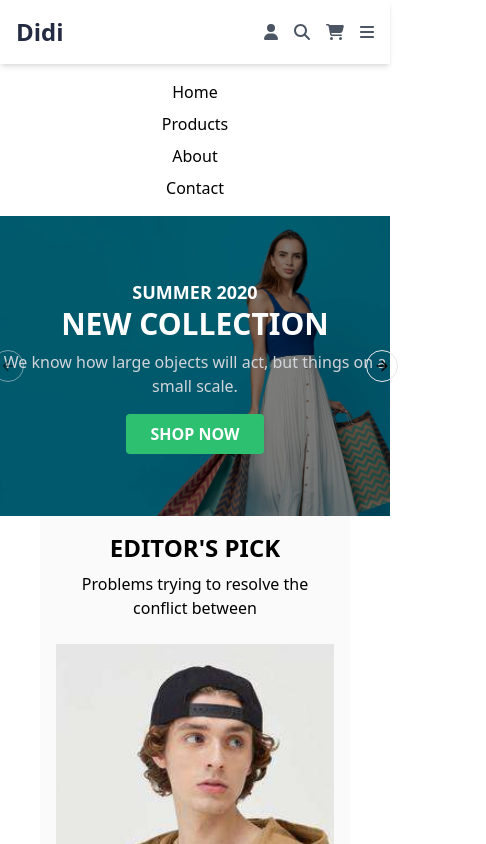
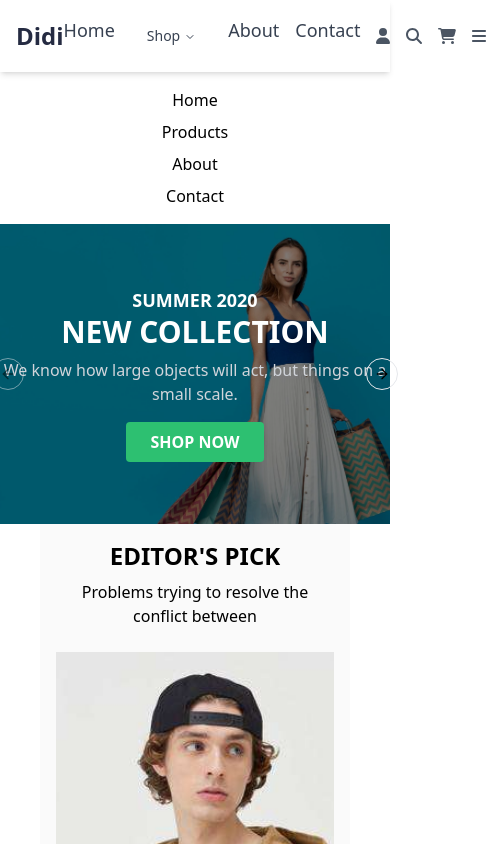
Before and after one commit to didemdemir11/eCommerceProject, a React (Vite) app in the folder e-commerce-app/: page / in a window 390 px wide. Shown: the top 844 px of the page, 486 px wide, since content can reach past the window. Built offline with nearby package versions, Linux system fonts and the light colour scheme.

Commit message:
create navigation menubar for header

```diff
--- a/e-commerce-app/package.json
+++ b/e-commerce-app/package.json
@@ -14,6 +14,7 @@
     "@fortawesome/free-brands-svg-icons": "^6.6.0",
     "@fortawesome/free-solid-svg-icons": "^6.6.0",
     "@fortawesome/react-fontawesome": "^0.2.2",
+    "@radix-ui/react-navigation-menu": "^1.2.1",
     "@radix-ui/react-slot": "^1.1.0",
     "autoprefixer": "^10.4.20",
     "axios": "^1.7.7",
--- a/e-commerce-app/src/components/layout/Header.jsx
+++ b/e-commerce-app/src/components/layout/Header.jsx
@@ -1,5 +1,5 @@
 import React from "react";
-import { Link } from "react-router-dom";
+import { Link, useLocation } from "react-router-dom";
 import { FontAwesomeIcon } from "@fortawesome/react-fontawesome";
 import {
   faUser,
@@ -24,8 +24,20 @@
   CarouselNext,
   CarouselPrevious,
 } from "@/components/ui/carousel";
+import {
+  NavigationMenu,
+  NavigationMenuContent,
+  NavigationMenuIndicator,
+  NavigationMenuItem,
+  NavigationMenuLink,
+  NavigationMenuList,
+  NavigationMenuTrigger,
+  NavigationMenuViewport,
+} from "@/components/ui/navigation-menu";
 
 const Header = () => {
+  const location = useLocation();
+  const isHomePage = location.pathname === "/";
   return (
     <>
       <div className="w-full">
@@ -54,6 +66,42 @@
           </div>
 
           <div className="md:hidden flex space-x-4">
+            <Link to="/" className="text-lg text-gray-700">
+              Home
+            </Link>
+
+            {/* Shop Menüsü */}
+            <NavigationMenu className="text-lg text-gray-700">
+              <NavigationMenuList>
+                <NavigationMenuItem>
+                  <NavigationMenuTrigger>Shop</NavigationMenuTrigger>
+                  <NavigationMenuContent>
+                    <ul className="p-4">
+                      <li>
+                        <NavigationMenuLink asChild>
+                          <Link to="/shop/women">Kadın</Link>
+                        </NavigationMenuLink>
+                      </li>
+                      <li>
+                        <NavigationMenuLink asChild>
+                          <Link to="/shop/men">Erkek</Link>
+                        </NavigationMenuLink>
+                      </li>
+                    </ul>
+                  </NavigationMenuContent>
+                  {/* Navigation Menu Indicator */}
+                  <NavigationMenuIndicator className="absolute top-full" />
+                </NavigationMenuItem>
+              </NavigationMenuList>
+              <NavigationMenuViewport />
+            </NavigationMenu>
+
+            <Link to="/about" className="text-lg text-gray-700">
+              About
+            </Link>
+            <Link to="/contact" className="text-lg text-gray-700">
+              Contact
+            </Link>
             <button>
               <FontAwesomeIcon icon={faUser} className="text-gray-600" />
             </button>
--- /dev/null
+++ b/e-commerce-app/src/components/ui/navigation-menu.jsx
@@ -0,0 +1,104 @@
+import * as React from "react"
+import * as NavigationMenuPrimitive from "@radix-ui/react-navigation-menu"
+import { cva } from "class-variance-authority"
+import { ChevronDown } from "lucide-react"
+
+import { cn } from "@/lib/utils"
+
+const NavigationMenu = React.forwardRef(({ className, children, ...props }, ref) => (
+  <NavigationMenuPrimitive.Root
+    ref={ref}
+    className={cn(
+      "relative z-10 flex max-w-max flex-1 items-center justify-center",
+      className
+    )}
+    {...props}>
+    {children}
+    <NavigationMenuViewport />
+  </NavigationMenuPrimitive.Root>
+))
+NavigationMenu.displayName = NavigationMenuPrimitive.Root.displayName
+
+const NavigationMenuList = React.forwardRef(({ className, ...props }, ref) => (
+  <NavigationMenuPrimitive.List
+    ref={ref}
+    className={cn(
+      "group flex flex-1 list-none items-center justify-center space-x-1",
+      className
+    )}
+    {...props} />
+))
+NavigationMenuList.displayName = NavigationMenuPrimitive.List.displayName
+
+const NavigationMenuItem = NavigationMenuPrimitive.Item
+
+const navigationMenuTriggerStyle = cva(
+  "group inline-flex h-10 w-max items-center justify-center rounded-md bg-background px-4 py-2 text-sm font-medium transition-colors hover:bg-accent hover:text-accent-foreground focus:bg-accent focus:text-accent-foreground focus:outline-none disabled:pointer-events-none disabled:opacity-50 data-[active]:bg-accent/50 data-[state=open]:bg-accent/50"
+)
+
+const NavigationMenuTrigger = React.forwardRef(({ className, children, ...props }, ref) => (
+  <NavigationMenuPrimitive.Trigger
+    ref={ref}
+    className={cn(navigationMenuTriggerStyle(), "group", className)}
+    {...props}>
+    {children}{" "}
+    <ChevronDown
+      className="relative top-[1px] ml-1 h-3 w-3 transition duration-200 group-data-[state=open]:rotate-180"
+      aria-hidden="true" />
+  </NavigationMenuPrimitive.Trigger>
+))
+NavigationMenuTrigger.displayName = NavigationMenuPrimitive.Trigger.displayName
+
+const NavigationMenuContent = React.forwardRef(({ className, ...props }, ref) => (
+  <NavigationMenuPrimitive.Content
+    ref={ref}
+    className={cn(
+      "left-0 top-0 w-full data-[motion^=from-]:animate-in data-[motion^=to-]:animate-out data-[motion^=from-]:fade-in data-[motion^=to-]:fade-out data-[motion=from-end]:slide-in-from-right-52 data-[motion=from-start]:slide-in-from-left-52 data-[motion=to-end]:slide-out-to-right-52 data-[motion=to-start]:slide-out-to-left-52 md:absolute md:w-auto ",
+      className
+    )}
+    {...props} />
+))
+NavigationMenuContent.displayName = NavigationMenuPrimitive.Content.displayName
+
+const NavigationMenuLink = NavigationMenuPrimitive.Link
+
+const NavigationMenuViewport = React.forwardRef(({ className, ...props }, ref) => (
+  <div className={cn("absolute left-0 top-full flex justify-center")}>
+    <NavigationMenuPrimitive.Viewport
+      className={cn(
+        "origin-top-center relative mt-1.5 h-[var(--radix-navigation-menu-viewport-height)] w-full overflow-hidden rounded-md border bg-popover text-popover-foreground shadow-lg data-[state=open]:animate-in data-[state=closed]:animate-out data-[state=closed]:zoom-out-95 data-[state=open]:zoom-in-90 md:w-[var(--radix-navigation-menu-viewport-width)]",
+        className
+      )}
+      ref={ref}
+      {...props} />
+  </div>
+))
+NavigationMenuViewport.displayName =
+  NavigationMenuPrimitive.Viewport.displayName
+
+const NavigationMenuIndicator = React.forwardRef(({ className, ...props }, ref) => (
+  <NavigationMenuPrimitive.Indicator
+    ref={ref}
+    className={cn(
+      "top-full z-[1] flex h-1.5 items-end justify-center overflow-hidden data-[state=visible]:animate-in data-[state=hidden]:animate-out data-[state=hidden]:fade-out data-[state=visible]:fade-in",
+      className
+    )}
+    {...props}>
+    <div
+      className="relative top-[60%] h-2 w-2 rotate-45 rounded-tl-sm bg-border shadow-md" />
+  </NavigationMenuPrimitive.Indicator>
+))
+NavigationMenuIndicator.displayName =
+  NavigationMenuPrimitive.Indicator.displayName
+
+export {
+  navigationMenuTriggerStyle,
+  NavigationMenu,
+  NavigationMenuList,
+  NavigationMenuItem,
+  NavigationMenuContent,
+  NavigationMenuTrigger,
+  NavigationMenuLink,
+  NavigationMenuIndicator,
+  NavigationMenuViewport,
+}
--- a/e-commerce-app/src/pages/Shop/ShopPage.jsx
+++ b/e-commerce-app/src/pages/Shop/ShopPage.jsx
@@ -1,11 +1,14 @@
 import React from "react";
+import PageContent from "../../components/layout/PageContent";
 
 const ShopPage = () => {
   return (
-    <div>
-      <h1>Shop Page</h1>
-      {/* Add shop content here */}
-    </div>
+    <PageContent>
+      <div>
+        <h1>Shop Page</h1>
+        {/* Add shop content here */}
+      </div>
+    </PageContent>
   );
 };
 
```
Also changed, not shown: 1 other file (tests, documents, lock files or other folders).
